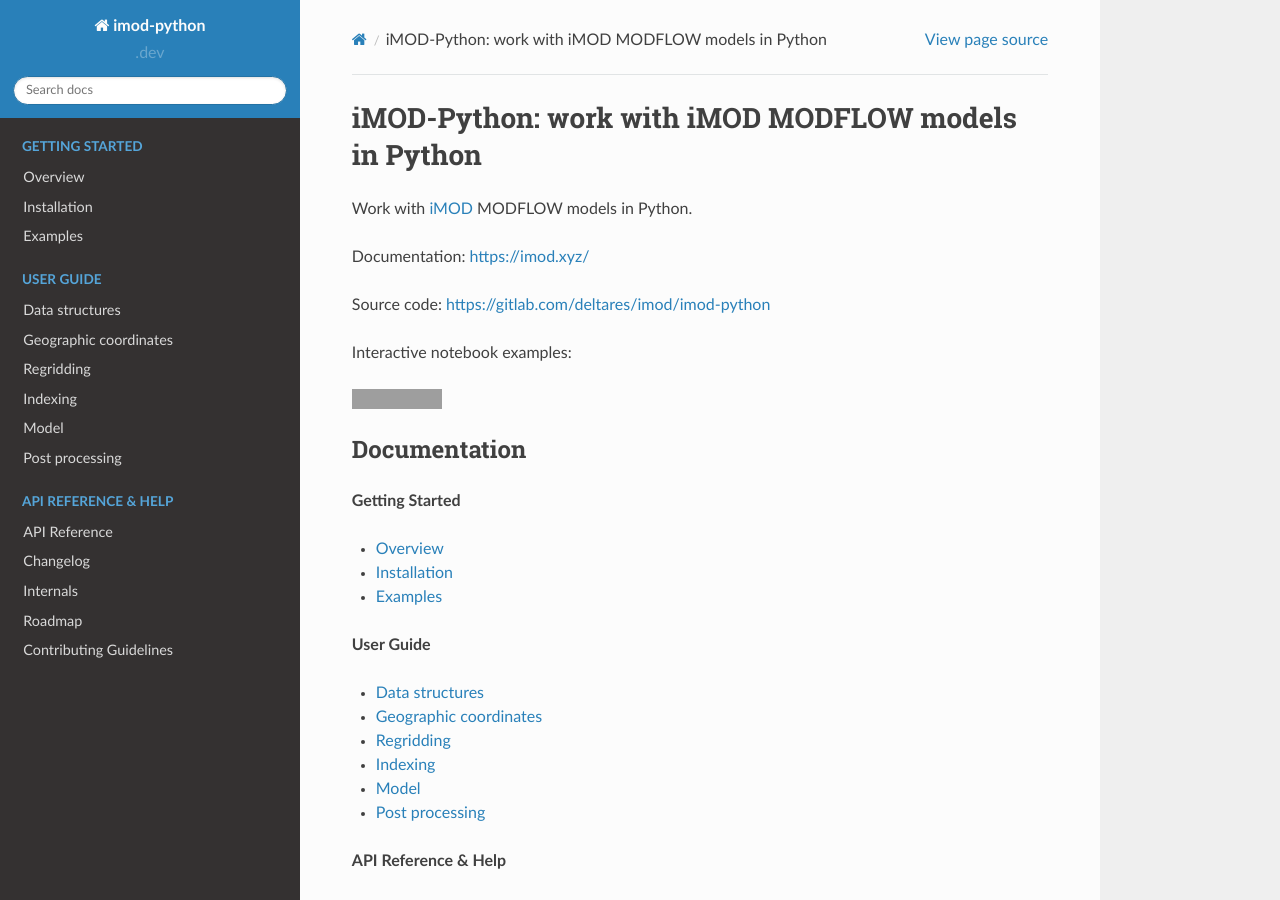
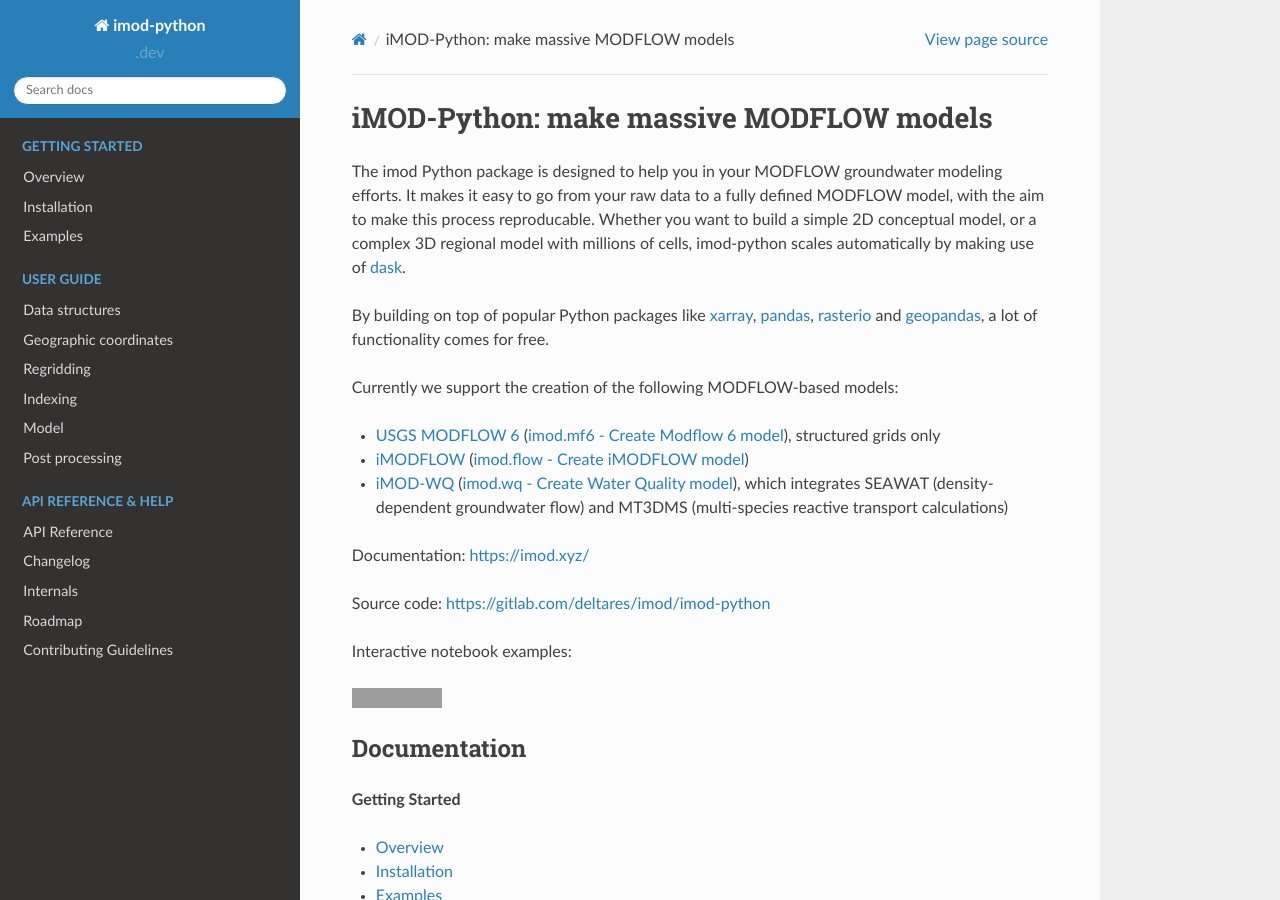
Before and after one commit to Deltares/imod-python, a Sphinx documentation site: the page built from docs/index.rst, in a window 1280 px wide and 900 px high. Built offline with Sphinx 7.4.7 and the Read the Docs theme 2.0.0, drawn with Linux system fonts in a browser that asks for light colours; the version number could not be read and is left out; some of the changed text lies outside the part shown; grey boxes are pictures that could not be loaded.

Commit message:
updated tagline and introduction to fit current scope

```diff
--- a/docs/changelog.rst
+++ b/docs/changelog.rst
@@ -10,7 +10,7 @@
 ------------
 
 [0.9.0] - 2020-01-19
-------------
+--------------------
 
 Added
 ~~~~~
--- a/docs/index.rst
+++ b/docs/index.rst
@@ -3,11 +3,23 @@
    You can adapt this file completely to your liking, but it should at least
    contain the root `toctree` directive.
 
-iMOD-Python: work with iMOD MODFLOW models in Python
-====================================================
+iMOD-Python: make massive MODFLOW models
+========================================
 
-Work with `iMOD <https://oss.deltares.nl/web/imod>`__ MODFLOW models in
-Python.
+The imod Python package is designed to help you in your MODFLOW groundwater modeling efforts.
+It makes it easy to go from your raw data to a fully defined MODFLOW model, with the aim to make this process reproducable.
+Whether you want to build a simple 2D conceptual model, or a complex 3D regional model with millions of cells,
+imod-python scales automatically by making use of `dask <https://dask.org/>`__.
+
+By building on top of popular Python packages like `xarray <http://xarray.pydata.org/>`__, `pandas <http://pandas.pydata.org/>`__,
+`rasterio <https://rasterio.readthedocs.io/en/latest/>`__ and `geopandas <http://geopandas.org/>`__, a lot of functionality comes
+for free.
+
+Currently we support the creation of the following MODFLOW-based models:
+
+* `USGS MODFLOW 6 <https://www.usgs.gov/software/modflow-6-usgs-modular-hydrologic-model>`__ (:doc:`api/mf6`), structured grids only
+* `iMODFLOW <https://oss.deltares.nl/web/imod>`__ (:doc:`api/flow`)
+* `iMOD-WQ <https://oss.deltares.nl/web/imod>`__ (:doc:`api/wq`), which integrates SEAWAT (density-dependent groundwater flow) and MT3DMS (multi-species reactive transport calculations)
 
 Documentation: https://imod.xyz/
 
@@ -97,6 +109,20 @@
    # with dimensions time, layer, y, x
    da = imod.idf.open('path/to/results/head_*.idf')
 
+   # create a groundwater model
+   # abridged example, see examples for the full code
+   gwf_model = imod.mf6.GroundwaterFlowModel()
+   gwf_model["dis"] = imod.mf6.StructuredDiscretization(
+       top=200.0, bottom=bottom, idomain=idomain
+   )
+   gwf_model["chd"] = imod.mf6.ConstantHead(
+       head, print_input=True, print_flows=True, save_flows=True
+   )
+   simulation = imod.mf6.Modflow6Simulation("ex01-twri")
+   simulation["GWF_1"] = gwf_model
+   simulation.time_discretization(times=["2000-01-01", "2000-01-02"])
+   simulation.write(modeldir)
+
 Authors
 -------
 This Python package was written primarily by Martijn Visser and Huite Bootsma at Deltares.
--- a/setup.py
+++ b/setup.py
@@ -5,7 +5,7 @@
 
 setup(
     name="imod",
-    description="Work with iMOD MODFLOW models",
+    description="Make massive MODFLOW models",
     long_description=long_description,
     url="https://gitlab.com/deltares/imod/imod-python",
     author="Martijn Visser",
@@ -50,7 +50,7 @@
         "Development Status :: 4 - Beta",
         "Intended Audience :: Developers",
         "Intended Audience :: Science/Research",
-        "Topic :: Scientific/Engineering",
+        "Topic :: Scientific/Engineering :: Hydrology",
         "License :: OSI Approved :: MIT License",
         "Programming Language :: Python :: 3",
         "Programming Language :: Python :: 3.6",
```
Also changed, not shown: 1 other file.
